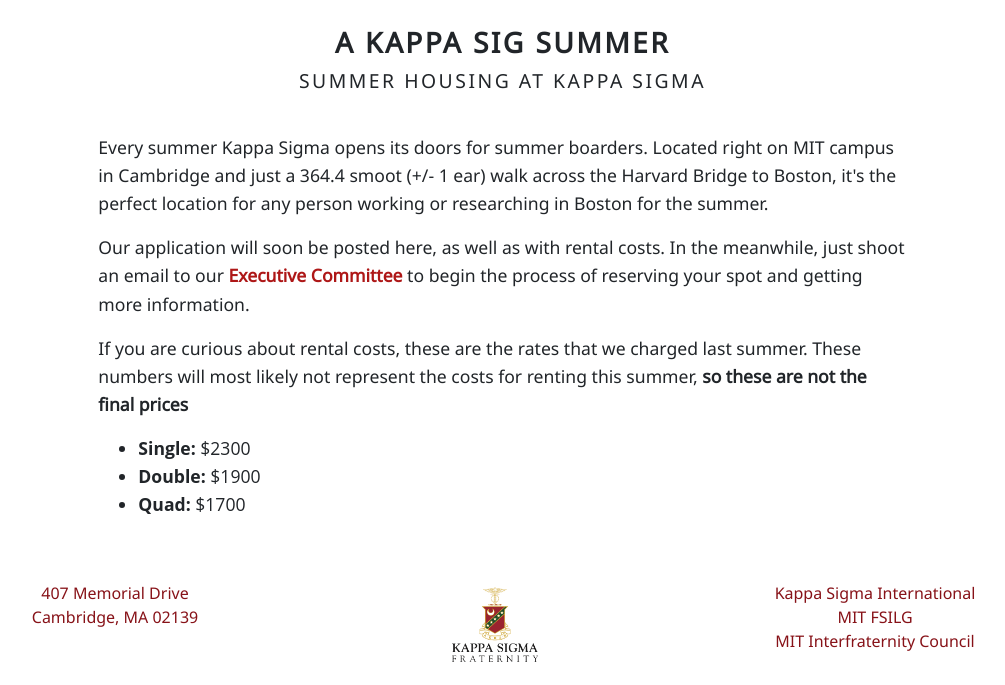
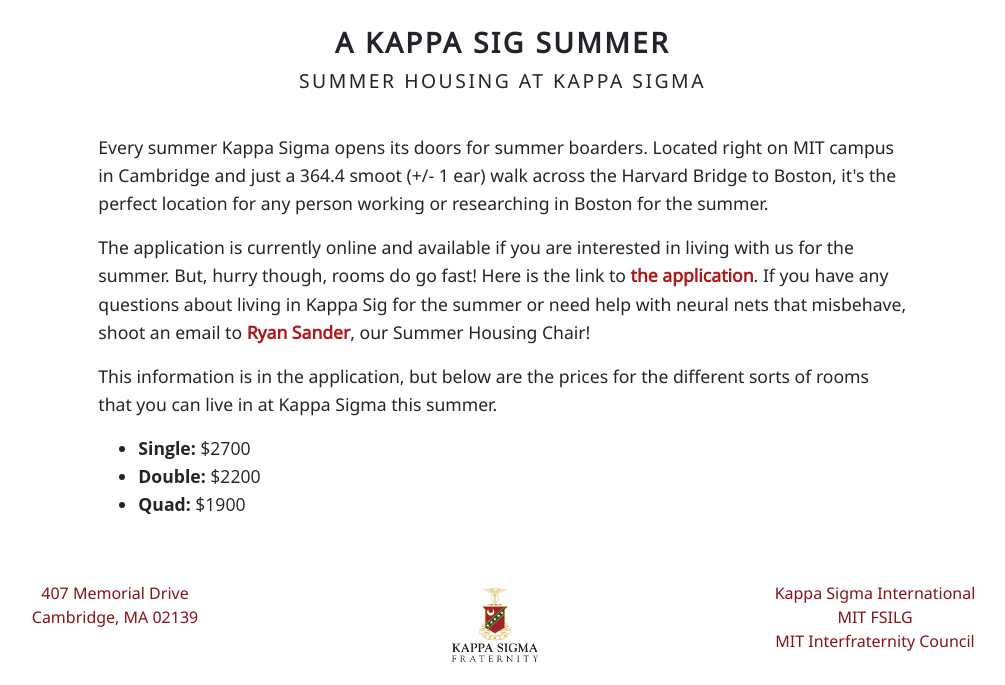
Before and after one commit to billkuhl/ks-website, a Flask app: page /summer-housing in a window 1280 px wide. Shown: the part 410-1095 px from the top of the page, without its empty margins (145-1150 px from the left). Run offline with Flask 2, Linux system fonts and the light colour scheme; some libraries are stand-ins or nearby versions.

Commit message:
Updating summer housing info for summer 2020

```diff
--- a/web/templates/summer-housing.html
+++ b/web/templates/summer-housing.html
@@ -33,30 +33,24 @@
                     the summer.
                     </p>
 
+                    {#
                     <p>
                     Our application will soon be posted here, as well as with rental costs. In the meanwhile, just shoot an email to our <a href="mailto:ks-ec@mit.edu">Executive Committee</a> to begin the process of reserving your spot and getting more information.
                     </p>
-
-                    {#
-                    <p>
-                    The application is currently online and available if you are interested in living
-                    with us for the summer. But, hurry though, rooms do go fast! Here is the link to
-                    <a href="https://docs.google.com/forms/d/e/1FAIpQLSfaefh8_hk7GXYTGHbupJukWTm2el2tWtDuvhp1xlVh-sdG1Q/viewform" target="_none" rel="noopener">the application</a>. If you have any questions about living in Kappa Sig for the summer
-                    or need help with business consulting, shoot an email to <a href="mailto:wua@mit.edu">Tree</a>, our Summer Housing Chair.
-                    </p>
-
-                    <!-- rates: $1700 quad, $1900 double, $2300 single -->
-
                     #}
 
                     <p>
-                    If you are curious about rental costs, these are the rates that we charged last summer. These numbers will most likely not represent the costs for renting this summer, <b>so these are not the final prices</b>
+                    The application is currently online and available if you are interested in living with us for the summer. But, hurry though, rooms do go fast! Here is the link to  <a href="https://forms.gle/ewkrojbPUfFxHVJN6" target="_none" rel="noopener noreferrer">the application</a>. If you have any questions about living in Kappa Sig for the summer or need help with neural nets that misbehave, shoot an email to <a href="mailto:rmsander@mit.edu">Ryan Sander</a>, our Summer Housing Chair!
+                    </p>
+
+                    <p>
+                    This information is in the application, but below are the prices for the different sorts of rooms that you can live in at Kappa Sigma this summer.
                     </p>
 
                     <ul>
-                        <li><b>Single:</b> $2300</li>
-                        <li><b>Double:</b> $1900</li>
-                        <li><b>Quad:</b> $1700</li>
+                        <li><b>Single:</b> $2700</li>
+                        <li><b>Double:</b> $2200</li>
+                        <li><b>Quad:</b> $1900</li>
                     </ul>
                 </div>
             </div>
```
